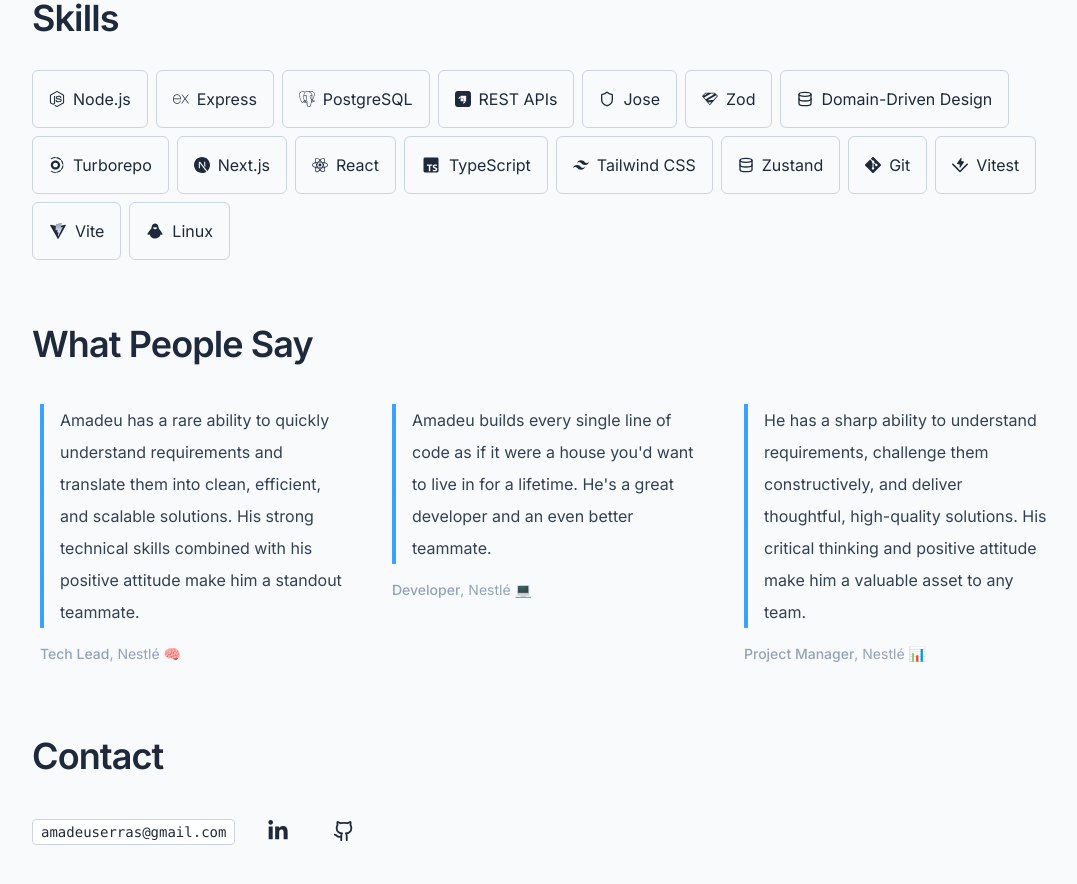
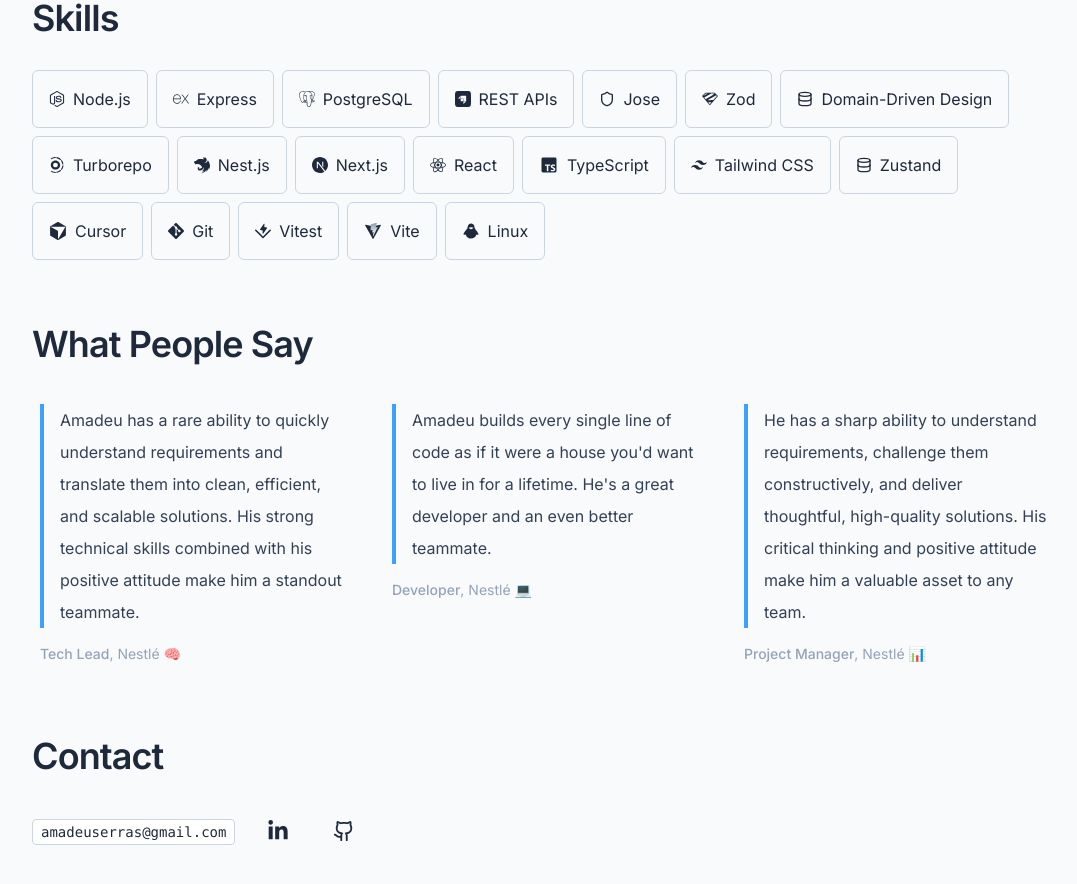
Before and after one commit to amadeuio/portfolio, a React (Vite) app: page / in a window 1280 px wide. Shown: the part 1060-1944 px from the top of the page, without its empty margins (96-1173 px from the left). Built offline with nearby package versions, Linux system fonts and the light colour scheme.

Commit message:
feat: add cursor in skills section

```diff
--- /dev/null
+++ b/src/custom-icons/CursorIcon.tsx
@@ -0,0 +1,10 @@
+export const CursorIcon = () => (
+  <svg
+    className="fill-primary h-[18px] w-[18px]"
+    xmlns="http://www.w3.org/2000/svg"
+    version="1.1"
+    viewBox="0 0 466.73 532.09"
+  >
+    <path d="M457.43,125.94L244.42,2.96c-6.84-3.95-15.28-3.95-22.12,0L9.3,125.94c-5.75,3.32-9.3,9.46-9.3,16.11v247.99c0,6.65,3.55,12.79,9.3,16.11l213.01,122.98c6.84,3.95,15.28,3.95,22.12,0l213.01-122.98c5.75-3.32,9.3-9.46,9.3-16.11v-247.99c0-6.65-3.55-12.79-9.3-16.11h-.01ZM444.05,151.99l-205.63,356.16c-1.39,2.4-5.06,1.42-5.06-1.36v-233.21c0-4.66-2.49-8.97-6.53-11.31L24.87,145.67c-2.4-1.39-1.42-5.06,1.36-5.06h411.26c5.84,0,9.49,6.33,6.57,11.39h-.01Z" />
+  </svg>
+);
--- a/src/custom-icons/index.ts
+++ b/src/custom-icons/index.ts
@@ -1,2 +1,3 @@
+export { CursorIcon } from './CursorIcon';
 export { LinuxIcon } from './LinuxIcon';
 export { ViteIcon } from './ViteIcon';
--- a/src/data/skills.ts
+++ b/src/data/skills.ts
@@ -1,10 +1,11 @@
-import { LinuxIcon, ViteIcon } from '@/custom-icons';
+import { CursorIcon, LinuxIcon, ViteIcon } from '@/custom-icons';
 import type { Skill } from '@/types';
 import { BiLogoTypescript } from 'react-icons/bi';
 import { LuDatabase, LuShield } from 'react-icons/lu';
 import {
   SiExpress,
   SiGit,
+  SiNestjs,
   SiNextdotjs,
   SiNodedotjs,
   SiPostgresql,
@@ -50,6 +51,10 @@
     icon: SiTurborepo,
   },
   {
+    name: 'Nest.js',
+    icon: SiNestjs,
+  },
+  {
     name: 'Next.js',
     icon: SiNextdotjs,
   },
@@ -73,6 +78,10 @@
     icon: LuDatabase,
   },
   {
+    name: 'Cursor',
+    icon: CursorIcon,
+  },
+  {
     name: 'Git',
     icon: SiGit,
   },
```
